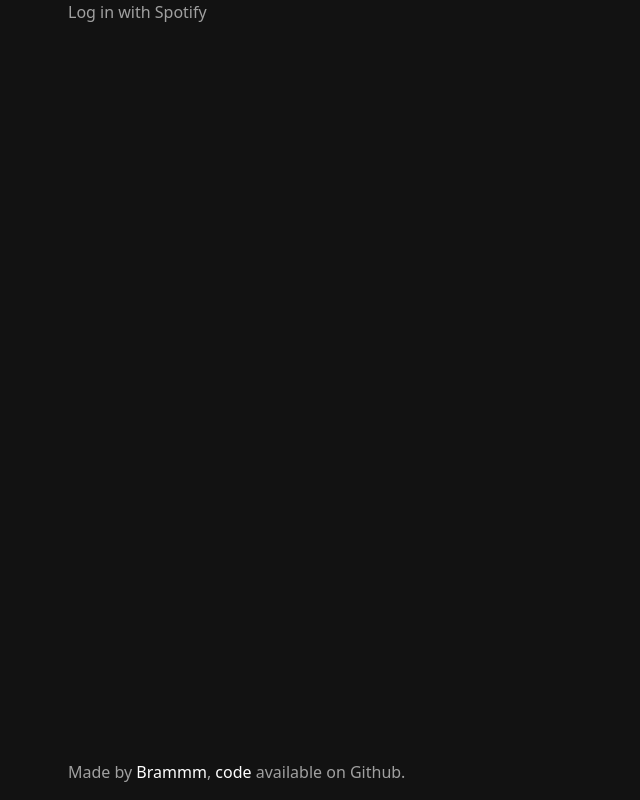
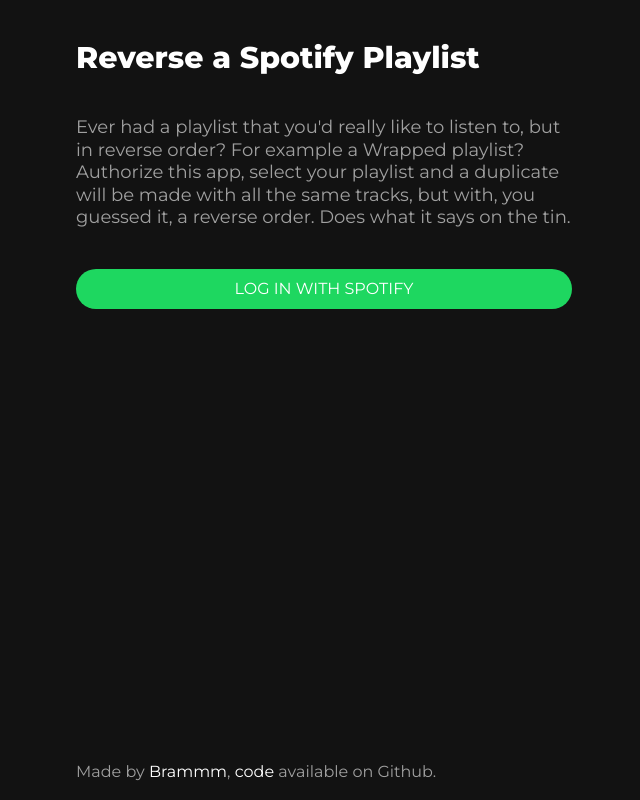
Before and after one commit to Brammm/spotify-reverse-playlist, a React (Vite) app: page / in a window 1280 px wide. Shown: the whole page, without its empty margins (316-956 px from the left). Built offline with nearby package versions, Linux system fonts and the light colour scheme.

Commit message:
Styled login

```diff
--- a/index.html
+++ b/index.html
@@ -4,6 +4,9 @@
     <meta charset="UTF-8" />
     <meta name="viewport" content="width=device-width, initial-scale=1.0" />
     <title>Reverse Spotify Playlist</title>
+    <link rel="preconnect" href="https://fonts.googleapis.com">
+    <link rel="preconnect" href="https://fonts.gstatic.com" crossorigin>
+    <link href="https://fonts.googleapis.com/css2?family=Montserrat:wght@400;700;800&display=swap" rel="stylesheet">
 </head>
 <body>
 <div id="root"></div>
--- a/src/components/Layout.tsx
+++ b/src/components/Layout.tsx
@@ -2,11 +2,14 @@
 
 const Layout = ({children}: PropsWithChildren) => {
     return (
-        <div className="flex flex-col h-screen justify-between max-w-lg mx-auto">
-            <main>
+        <div className="flex flex-col h-screen justify-between max-w-lg mx-auto px-2 lg:py-0">
+            <header className="py-10">
+                <h1 className="text-white font-extrabold text-3xl">Reverse a Spotify Playlist</h1>
+            </header>
+            <main className="mb-auto">
                 {children}
             </main>
-            <footer className="h-10">
+            <footer className="py-4">
                 <p>Made by <a href="https://twitter.com/Brammm">Brammm</a>, <a href="https://github.com/Brammm/spotify-reverse-playlist">code</a> available on Github.</p>
             </footer>
         </div>
--- a/src/components/Login.tsx
+++ b/src/components/Login.tsx
@@ -65,7 +65,8 @@
 
     return (
         <Layout>
-            <button onClick={handleLogin}>Log in with Spotify</button>
+            <p className="text-lg leading-tight">Ever had a playlist that you'd really like to listen to, but in reverse order? For example a Wrapped playlist? Authorize this app, select your playlist and a duplicate will be made with all the same tracks, but with, you guessed it, a reverse order. Does what it says on the tin.</p>
+            <button className="rounded-full w-full text-white uppercase py-2 bg-green mt-10" onClick={handleLogin}>Log in with Spotify</button>
         </Layout>
     );
 };
--- a/src/index.css
+++ b/src/index.css
@@ -2,14 +2,15 @@
 @tailwind components;
 @tailwind utilities;
 
-body {
-    background: #121212;
-    color: #a0a0a0;
+@layer base {
+    body {
+        @apply bg-bg text-text;
+        font-family: 'Montserrat', sans-serif;
+    }
+    a {
+        @apply text-white;
+    }
+    a:hover {
+        @apply underline;
+    }
 }
-
-a {
-    color: #fff;
-}
-a:hover {
-    text-decoration: underline;
-}
--- a/tailwind.config.cjs
+++ b/tailwind.config.cjs
@@ -4,7 +4,13 @@
     "./index.html",
     "./src/**/*.{ts,tsx}",],
   theme: {
-    extend: {},
+    extend: {
+      colors: {
+        bg: '#121212',
+        green: '#1ed760',
+        text: '#a0a0a0',
+      }
+    },
   },
   plugins: [],
 }
```
